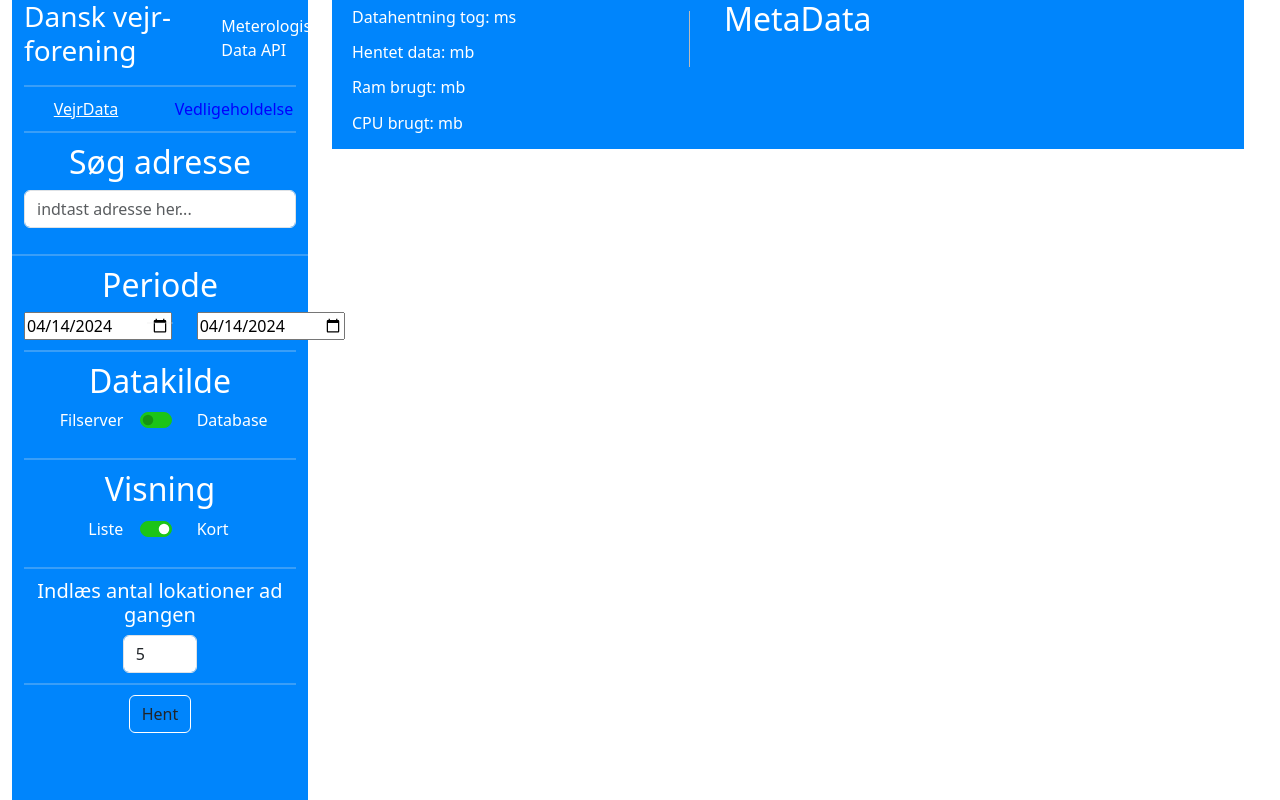
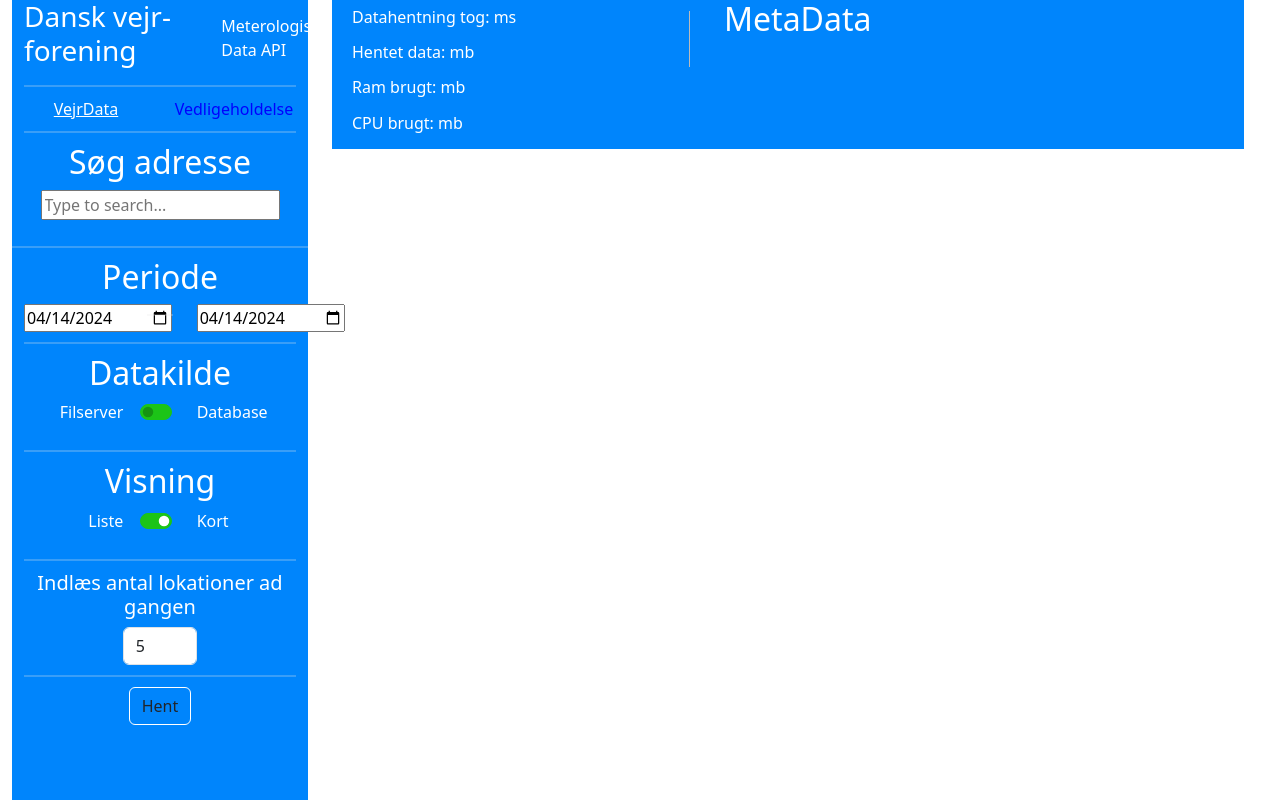
Before and after one commit to Webzonedk/H6-DVF-Frontend, an Angular app: page / in a window 1280 px wide. Built offline with nearby package versions, Linux system fonts and the light colour scheme.

Commit message:
added searchbar with dropdown

```diff
--- a/package.json
+++ b/package.json
@@ -19,6 +19,7 @@
     "@angular/platform-browser-dynamic": "^17.3.0",
     "@angular/router": "^17.3.0",
     "bootstrap": "^5.3.3",
+    "bootstrap-select": "^1.13.18",
     "rxjs": "~7.8.0",
     "tslib": "^2.3.0",
     "zone.js": "~0.14.3"
--- a/src/app/Components/nav-bar-menu/nav-bar-menu.component.html
+++ b/src/app/Components/nav-bar-menu/nav-bar-menu.component.html
@@ -16,8 +16,6 @@
                   <div>Meterologiske Data API</div>
                 </div>
               </div>
-
-
 
               <hr class="small-line" />
             </div>
@@ -59,15 +57,31 @@
                   <h2>Søg adresse</h2>
                 </div>
 
-                <div class="col-md-12 mb-3">
-                  <input
+                <div class="col-md-12 mb-3 ">
+                  <!-- <input
                     type="text"
                     class="form-control"
                     [formGroup]="inputForm"
                     placeholder="indtast adresse her..."
-                    formControlName="Address"
-                  />
+                    formControlName="Address" -->
+
+                     <!--test out search bar-->
+                <div class="text-center">
+                  <input type="text" [formControl]="searchControl" [formGroup]="inputForm" formControlName="Address" list="optionsList"  (input)="onInput($event)" placeholder="Type to search...">
+                  <datalist id="optionsList">
+                    <option *ngFor="let option of filteredOptions" [value]="option">{{ option }}</option>
+                  </datalist>
                 </div>
+
+
+                </div>
+
+
+
+
+
+
+
                 <hr class="small-line" />
               </div>
             </div>
@@ -86,7 +100,6 @@
                 <div class="col-md-5 text-center">
                   <input
                     type="date"
-
                     [formGroup]="inputForm"
                     formControlName="FromDate"
                     [defaultValue]="currentDate"
@@ -98,7 +111,6 @@
                 <div class="col-md-5 text-left">
                   <input
                     type="date"
-
                     [formGroup]="inputForm"
                     formControlName="ToDate"
                     [defaultValue]="currentDate"
@@ -227,7 +239,7 @@
               <div class="row">
                 <div class="col-md-12 text-center">
                   <button
-                    class="btn  colorscheme rounded border-white"
+                    class="btn colorscheme rounded border-white"
                     type="submit"
                   >
                     Hent
--- a/src/app/Components/nav-bar-menu/nav-bar-menu.component.ts
+++ b/src/app/Components/nav-bar-menu/nav-bar-menu.component.ts
@@ -2,15 +2,15 @@ import { RepositoryHandlerService } from './../../Services/repository-handler.se
 import { InputModel } from './../../Model/input-model';
 import { DailyWeatherModel } from './../../Model/daily-weather-model';
 import { Component } from '@angular/core';
-import { FormBuilder, FormGroup, ReactiveFormsModule } from '@angular/forms';
-import { CommonModule, NgIf, formatDate } from '@angular/common';
+import { FormBuilder, FormControl, FormGroup, ReactiveFormsModule } from '@angular/forms';
+import { CommonModule, NgForOf, NgIf, formatDate } from '@angular/common';
 
 import { DataViewComponent } from '../data-view/data-view.component';
 
 @Component({
   selector: 'app-nav-bar-menu',
   standalone: true,
-  imports: [ReactiveFormsModule, DataViewComponent, NgIf],
+  imports: [ReactiveFormsModule, DataViewComponent, NgIf,NgForOf],
   templateUrl: './nav-bar-menu.component.html',
   styleUrl: './nav-bar-menu.component.css',
 })
@@ -24,6 +24,11 @@ export class NavBarMenuComponent {
   deleteForm: FormGroup;
   weatherDate: DailyWeatherModel[];
   infoFeedback: string;
+
+  searchControl = new FormControl('');
+  showDropdown = false;
+  options: string[] = []; // Populate this with options from your repository service
+  filteredOptions: string[] = [];
 
   constructor(
     private fb: FormBuilder,
@@ -114,4 +119,29 @@ export class NavBarMenuComponent {
         this.infoFeedback = "";
       }
   }
+
+
+  //test out search
+
+  onInput(event: any) {
+
+    console.log("hello");
+
+    const inputValue = (event.target as HTMLInputElement).value.trim();
+
+  // Clear filteredOptions if input is empty
+  if (!inputValue) {
+    this.filteredOptions = [];
+    return;
+  }
+
+    const searchText = event.target.value.toLowerCase();
+   // this.filteredOptions =  console.log("text");
+    this.repository.getAddresses(searchText).subscribe((data) =>{
+      this.filteredOptions = data;
+      console.log(data);
+    });
+  }
+
+
 }
--- a/src/app/Services/api-handler.service.ts
+++ b/src/app/Services/api-handler.service.ts
@@ -1,4 +1,4 @@
-import { Injectable } from '@angular/core';
+import { Injectable, Input } from '@angular/core';
 import { InputModel } from '../Model/input-model';
 import { Observable } from 'rxjs';
 import { HttpClient, HttpHeaders } from '@angular/common/http';
@@ -81,4 +81,14 @@ export class ApiHandlerService {
       console.error('Error deleting weather data:', error);
     }
   }
+
+  public GetAdress(input:string): Observable<any> {
+    try {
+      const data = {addressInput: input};
+      return this.http.get<any>(`${this.dummyUrl}/Maintenance/GetAddress`,{params: data}
+      );
+    } catch (error) {
+      console.error('Error deleting weather data:', error);
+    }
+  }
 }
--- a/src/app/Services/repository-handler.service.ts
+++ b/src/app/Services/repository-handler.service.ts
@@ -8,29 +8,27 @@ import { ApiHandlerService } from './api-handler.service';
 import { BehaviorSubject, Observable, Subject } from 'rxjs';
 import { MetaDataModel } from '../Model/meta-data-model';
 
-
 @Injectable({
   providedIn: 'root',
 })
 export class RepositoryHandlerService {
   //weatherDate: DailyWeatherModel[];
   info$: BehaviorSubject<string> = new BehaviorSubject<string>('');
-  public loadedData$: BehaviorSubject<MetaDataModel> = new BehaviorSubject<MetaDataModel>(null);
+  public loadedData$: BehaviorSubject<MetaDataModel> =
+    new BehaviorSubject<MetaDataModel>(null);
   private RunCleanupMethodSubject: Subject<void> = new Subject<void>();
-  CleanupMethodObservable$: Observable<void> = this.RunCleanupMethodSubject.asObservable();
+  CleanupMethodObservable$: Observable<void> =
+    this.RunCleanupMethodSubject.asObservable();
   ChunkAmount: number;
   userInput: InputModel;
   constructor(private api: ApiHandlerService) {}
 
-  returnUserInput(newlocations: any)
-  {
+  returnUserInput(newlocations: any) {
     this.userInput.Coordinates = newlocations;
     return this.userInput;
   }
 
-  subcribeToweatherData():Observable<MetaDataModel>
-  {
-
+  subcribeToweatherData(): Observable<MetaDataModel> {
     return this.loadedData$.asObservable();
   }
 
@@ -42,15 +40,7 @@ export class RepositoryHandlerService {
     try {
       this.api.GetWeatherData(inputData).subscribe({
         next: (data) => {
-
-
-
-
-
-            const data2 = data.weatherData.map((weatherInfo) =>{
-
-
-
+          const data2 = data.weatherData.map((weatherInfo) => {
             const weatherData: WeatherModel = {
               Temperature: weatherInfo.temperature,
               Rain: weatherInfo.rain,
@@ -64,32 +54,24 @@ export class RepositoryHandlerService {
               DateandTime: weatherInfo.dateAndTime, // Assuming you want to use DateAndTime as TimeOfDay
               Address: weatherInfo.address,
               Latitude: weatherInfo.latitude,
-                Longitude: weatherInfo.longitude
+              Longitude: weatherInfo.longitude,
             };
             return weatherData;
-            })
+          });
 
-
-
-
-
-
-
-           const metaData: MetaDataModel={
+          const metaData: MetaDataModel = {
             DataAmount: data.dataAmount,
             DataCollectedTime: data.dataCollectedTime,
             RamUsage: data.ramUsage,
             CPUUsage: data.cpuUsage,
-            Dailyweather: data2
+            Dailyweather: data2,
           };
-
-
 
           // console.log(metaData)
           // Emit the mapped data to subscribers
           this.loadedData$.next(metaData);
-
-      }});
+        },
+      });
     } catch (error) {
       console.error('Error fetching weather data:', error);
     }
@@ -111,7 +93,6 @@ export class RepositoryHandlerService {
   }
 
   restoreData() {
-
     this.api.RestoreData().subscribe({
       next: (response) => {
         if (response.statusCode >= 200) {
@@ -126,13 +107,14 @@ export class RepositoryHandlerService {
   }
 
   getLocations(fromIndex: number, toIndex: number): Observable<any> {
-
     return this.api.GetLocations(fromIndex, toIndex);
   }
 
-  getTotalLocations(): Observable<any>
-  {
+  getTotalLocations(): Observable<any> {
     return this.api.getLocationCount();
   }
 
+  getAddresses(input: string): Observable<string[]> {
+    return this.api.GetAdress(input);
   }
+}
```
Also changed, not shown: 1 other file (tests, documents, lock files or other folders). Lines whose indentation alone changed are shown as unchanged.
